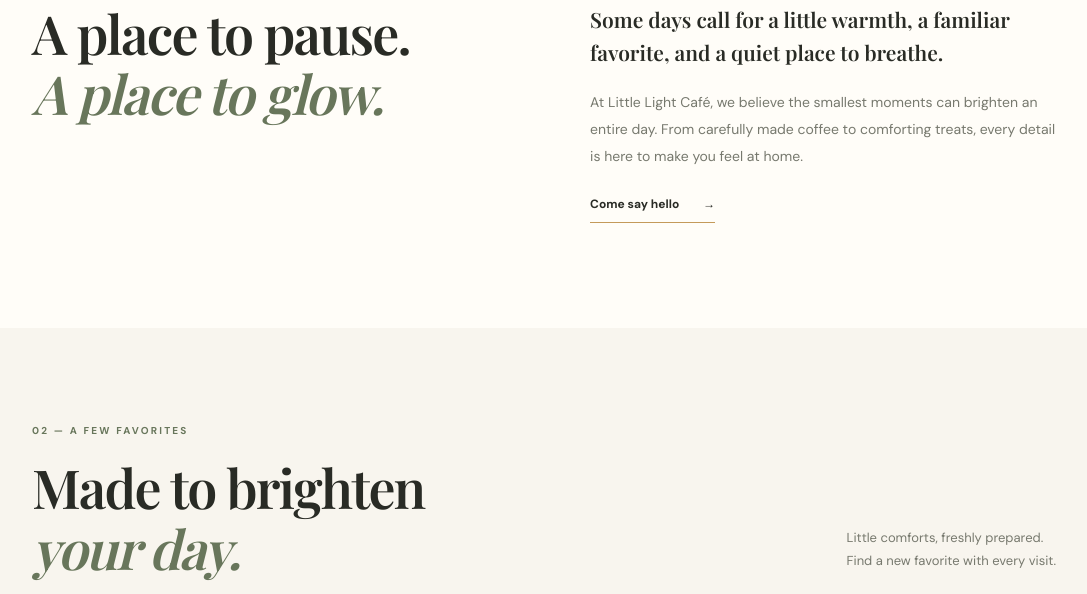
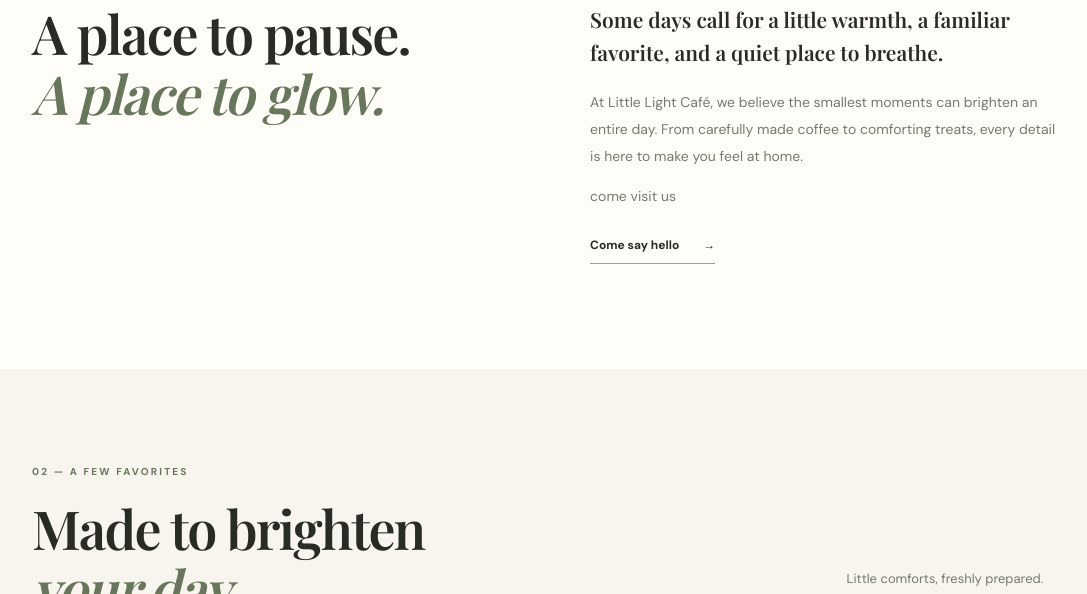
Before and after one commit to cpcaralestudent-cmd/-username-.github.io, a plain HTML site: page index.html in a window 1280 px wide. Shown: the part 869-1463 px from the top of the page, without its empty margins (96-1183 px from the left). Drawn offline with nearby package versions, Linux system fonts and the light colour scheme.

Commit message:
Update index.html

```diff
--- a/index.html
+++ b/index.html
@@ -51,6 +51,7 @@
         <div>
           <p class="large-copy">Some days call for a little warmth, a familiar favorite, and a quiet place to breathe.</p>
           <p>At Little Light Café, we believe the smallest moments can brighten an entire day. From carefully made coffee to comforting treats, every detail is here to make you feel at home.</p>
+          <p>come visit us</p>
           <a class="underlined-link" href="#visit">Come say hello <span>→</span></a>
         </div>
       </div>
```
